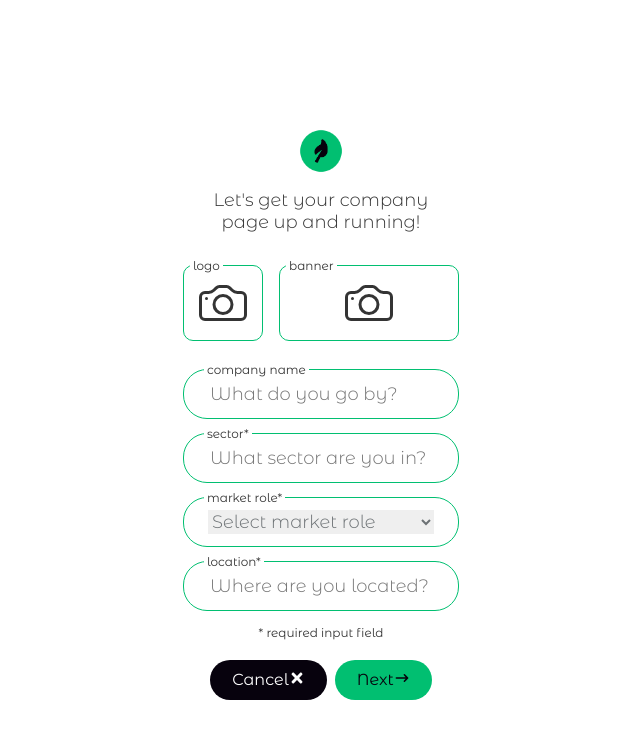
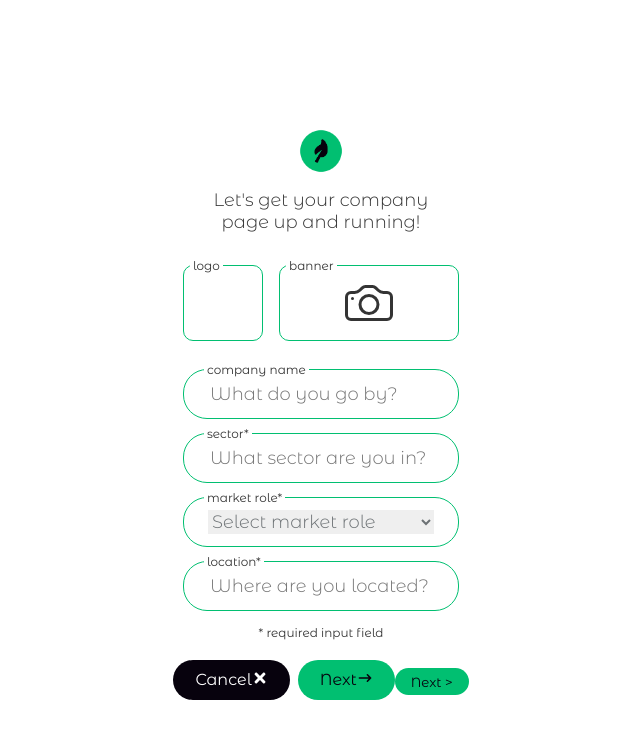
Before and after one commit to IanDCF/greensfeer-fe, a React (Vite) app: page /create-company/step1 in a window 1280 px wide. Shown: the top 738 px of the page, without its empty margins (319-959 px from the left). Built offline with nearby package versions, Linux system fonts and the light colour scheme; no server answers; a web font is replaced by a local one.

Commit message:
add create company functionality
-add helper functions
-add schema for create company typing
-validate company email is not in use
-get info from company form 1 inputs

Issue #

```diff
--- /dev/null
+++ b/src/helpers/allCompanyFetcher.ts
@@ -0,0 +1,15 @@
+import axios, { AxiosError } from "axios";
+import { ICompany } from "customTypes";
+
+const getAllCompanies = async () => {
+  const URL_BASE = import.meta.env.VITE_REACT_APP_BASE_URL;
+  try {
+    const { data } = await axios.get(`${URL_BASE}/company/`);
+    return data as ICompany[];
+  } catch (error) {
+    console.log(error);
+    throw new Error();
+  }
+};
+
+export default getAllCompanies;
--- /dev/null
+++ b/src/helpers/companyCreator.ts
@@ -0,0 +1,17 @@
+import axios, { AxiosError } from "axios";
+import  {
+  type TNewCompany,
+} from "../schemas/CompanySchema";
+
+const createCompany = async (newCompany: TNewCompany) => {
+  const URL_BASE = import.meta.env.VITE_REACT_APP_BASE_URL;
+  try {
+    const res  = await axios.post(`${URL_BASE}/company/`, newCompany);
+    return res;
+  } catch (error) {
+    console.log(error);
+    throw new Error();
+  }
+};
+
+export default createCompany;
--- a/src/pages/CreateCompany/CompanyForm1.tsx
+++ b/src/pages/CreateCompany/CompanyForm1.tsx
@@ -2,10 +2,22 @@ import "./CreateCompany.scss";
 import logo from "../../assets/logos/greensfeer-logo.png";
 import { BsCamera } from "react-icons/bs";
 import ControlButton from "../../components/ControlButtons/ControlButton";
+import getAllCompanies from "../../helpers/allCompanyFetcher";
+import { compile } from "sass";
+interface Props {
+  handleSubmit: (e: React.FormEvent<HTMLFormElement>) => void;
+}
 
-const CompanyForm1 = () => {
+const CompanyForm1 = ({ handleSubmit }: Props) => {
+  getAllCompanies().then((res) => {
+    const found = res.find((company) => company.name === "Greensfeer");
+    if (found) {
+      console.log(found);
+    }
+  });
+
   return (
-    <form className="create-company__form">
+    <form className="create-company__form" onSubmit={handleSubmit}>
       <div className="create-company__logo">
         <img
           src={logo}
@@ -22,6 +34,13 @@ const CompanyForm1 = () => {
             <div className="create-company__label">logo</div>
             <div className="create-company__icon">
               <BsCamera />
+              <label htmlFor="logo"></label>
+              <input
+                type="file"
+                name="logo"
+                accept="image/*"
+                style={{ opacity: 0 }}
+              ></input>
             </div>
           </div>
           <div className="create-company__company-banner">
@@ -36,6 +55,7 @@ const CompanyForm1 = () => {
             <label className="create-company__label-text">company name</label>
             <input
               type="text"
+              name="name"
               className="create-company__input"
               placeholder="What do you go by?"
             />
@@ -44,6 +64,7 @@ const CompanyForm1 = () => {
             <label className="create-company__label-text">sector*</label>
             <input
               type="text"
+              name="sector"
               className="create-company__input"
               placeholder="What sector are you in?"
             />
@@ -57,7 +78,7 @@ const CompanyForm1 = () => {
               name="marketRole"
               className="create-company__input"
             >
-              <option disabled selected>
+              <option defaultValue={"Select market role"}>
                 Select market role
               </option>
               <option value="Project Developer">Project Developer</option>
@@ -75,6 +96,7 @@ const CompanyForm1 = () => {
             <label className="create-company__label-text">location*</label>
             <input
               type="text"
+              name="location"
               className="create-company__input"
               placeholder="Where are you located?"
             />
@@ -86,7 +108,15 @@ const CompanyForm1 = () => {
       </div>
       <div className="create-company__controls">
         <ControlButton dark={true} text="Cancel" link="/marketplace" />
-        <ControlButton dark={false} text="Next" link="/create-company/step2" />
+        <ControlButton
+          dark={false}
+          text="Next"
+          // type="submit"
+          link="/create-company/step2"
+        />
+        <button className="create-company__button" type="submit">
+          Next &gt;
+        </button>
       </div>
     </form>
   );
--- a/src/pages/CreateCompany/CreateCompany.scss
+++ b/src/pages/CreateCompany/CreateCompany.scss
@@ -89,6 +89,7 @@
     align-items: center;
     justify-content: center;
     font-size: 12rem;
+    width: 18rem;
   }
 
   &__company-banner {
@@ -148,4 +149,15 @@
     align-items: center;
     justify-content: center;
   }
+
+  &__button {
+    margin-top: 1rem;
+    padding: 1.3rem 4rem;
+    border-radius: 15rem;
+    border: none;
+    background-color: color.$green;
+    color: color.$black;
+    cursor: pointer;
+    transition: all 0.3s ease;
+  }
 }
--- a/src/pages/CreateCompany/CreateCompany.tsx
+++ b/src/pages/CreateCompany/CreateCompany.tsx
@@ -1,18 +1,121 @@
-import { matchPath, useLocation } from "react-router-dom";
+import axios from "axios";
+import { useState } from "react";
+import { matchPath, useLocation, useNavigate } from "react-router-dom";
+import newCompanySchema, {
+  registerCompanySchema,
+  TNewCompany,
+} from "../../schemas/CompanySchema";
 import CompanyForm1 from "./CompanyForm1";
 import CompanyForm2 from "./CompanyForm2";
 import "./CreateCompany.scss";
+import companyCreator from "../../helpers/companyCreator";
+import getAllCompanies from "../../helpers/allCompanyFetcher";
 
 const CreateCompany: React.FC = () => {
   const location = useLocation();
+  const navigate = useNavigate();
   const path = location.pathname;
+  const newCompanyDefault = {} as TNewCompany;
+  const [newCompany, setNewCompany] = useState<TNewCompany>(newCompanyDefault);
+  const [hasUniqueName, setHasUniqueName] = useState(false);
+
+  const validateCompany = async () => {
+    const companyValidation = newCompanySchema.safeParse(newCompany);
+    if (!companyValidation.success) {
+      console.log(companyValidation.error.errors);
+    }
+    if (companyValidation.success) {
+      const company = companyValidation.data;
+      try {
+        //send post req?
+        companyCreator(newCompany);
+        // .then((res)=>{ set res.data.company_id to newCompanyId})
+        // navigate(`/company/${newCompanyId}`);
+      } catch (error) {
+        console.log(`catched error: ${error}`);
+      }
+    }
+  };
+
+  const handleFirstSubmit = async (e: React.FormEvent<HTMLFormElement>) => {
+    e.preventDefault();
+    const nameInput = e.currentTarget.elements.namedItem(
+      "name"
+    ) as HTMLInputElement;
+    const sectorInput = e.currentTarget.elements.namedItem(
+      "sector"
+    ) as HTMLInputElement;
+    const marketRoleInput = e.currentTarget.elements.namedItem(
+      "marketRole"
+    ) as HTMLInputElement;
+    const locationInput = e.currentTarget.elements.namedItem(
+      "location"
+    ) as HTMLInputElement;
+    const logoInput = e.currentTarget.elements.namedItem(
+      "logo"
+    ) as HTMLInputElement;
+    // const bannerInput = e.currentTarget.elements.namedItem("banner");
+
+    const name = nameInput.value;
+    const sector = sectorInput.value;
+    const marketRole = marketRoleInput.value;
+    const location = locationInput.value;
+    const logo = logoInput.value;
+    const registerCompanySchemaValidation = registerCompanySchema.safeParse({
+      name,
+      sector,
+      marketRole,
+      location,
+      logo,
+    });
+
+    //get request for company where form input name matches existing company name
+    const nameAvailable = await getAllCompanies().then((companies) => {
+      const found = companies.find((company) => company.name === `${name}`);
+      if (found) {
+        console.log("error: name already in use");
+        return false;
+      }
+      if (!found) {
+        console.log("name available");
+        return true;
+      }
+    });
+
+    if (!nameAvailable) {
+      return;
+    }
+    if (nameAvailable)
+      if (!registerCompanySchemaValidation.success) {
+        const error = registerCompanySchemaValidation.error.errors;
+        console.log(error);
+      }
+    if (registerCompanySchemaValidation.success) {
+      setNewCompany({
+        ...newCompany,
+        name,
+        marketRole,
+        sector,
+        location,
+        logo,
+      });
+    }
+    // Perform the necessary actions for form 1 submission
+    console.log("Form 1 submitted");
+  };
+
+  const handleSubmitFormTwo = async (e: React.FormEvent<HTMLFormElement>) => {
+    e.preventDefault();
+    console.log("Form 2 submitted");
+    // Perform the necessary actions for form 2 submission
+  };
 
   const createCompany1 = matchPath(path, "/create-company/step1");
   const createCompany2 = matchPath(path, "/create-company/step2");
 
   return (
     <section className="create-company">
-      {createCompany1 && <CompanyForm1 />}
+      {createCompany1 && <CompanyForm1 handleSubmit={handleFirstSubmit} />}
       {createCompany2 && <CompanyForm2 />}
     </section>
   );
--- a/src/schemas/CompanySchema.ts
+++ b/src/schemas/CompanySchema.ts
@@ -1,18 +1,30 @@
 import { z } from "zod";
 
-const registerCompany1Schema = z.object({
+const registerCompanySchema = z.object({
   banner: z.optional(z.string().trim().url()),
   logo: z.optional(z.string().trim().url()),
   name: z.optional(z.string().trim()),
   sector: z.string().trim(),
   marketRole: z.string().trim().min(6),
   location: z.optional(z.string().trim()),
-
 });
 
-const registerCompany2Schema = z.object({
+const registerCompanyDetailSchema = z.object({
   headline: z.optional(z.string().trim()),
   about: z.optional(z.string().trim()),
   email: z.optional(z.string().trim().toLowerCase().email()),
   website: z.optional(z.string().trim().url()),
 });
+
+const newCompanySchema = registerCompanySchema.merge(
+  registerCompanyDetailSchema
+);
+
+export type TRegisterCompany1Schema = z.infer<typeof registerCompanySchema>;
+export type TNewCompany = z.infer<typeof newCompanySchema>;
+export type TRegisterCompanyDetailSchema = z.infer<
+  typeof registerCompanyDetailSchema
+>;
+
+export { registerCompanySchema, registerCompanyDetailSchema };
+export default newCompanySchema;
```
